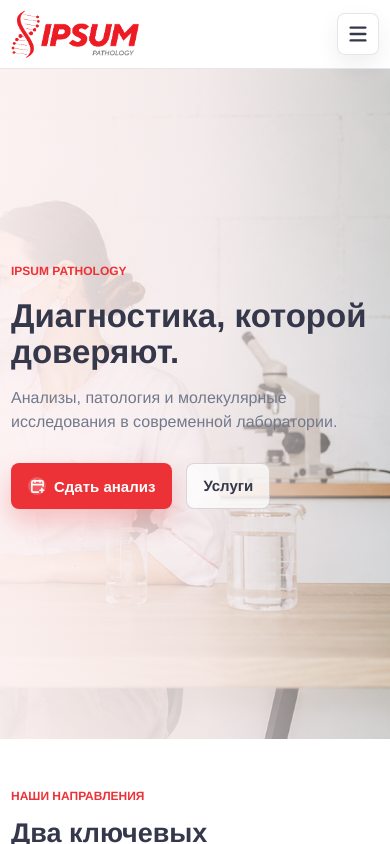
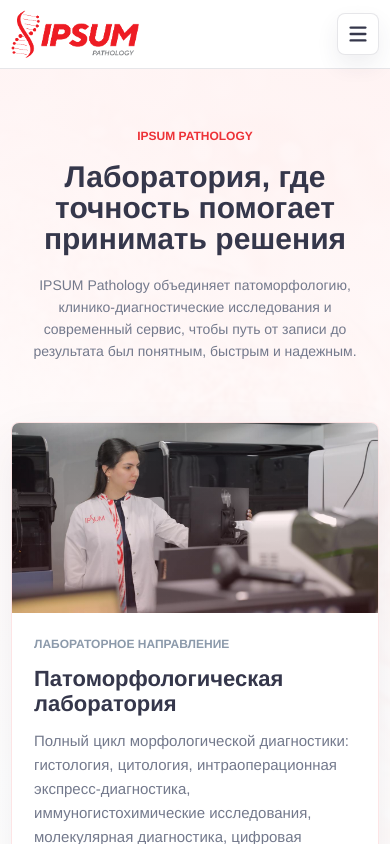
Before and after one commit to Husniddin-web/ipsum, a Next.js app: page / in a window 390 px wide. Shown: the top 844 px of the page. Built offline with nearby package versions, Linux system fonts and the light colour scheme.

Commit message:
Refactor hero section layout and styles, introducing a new direction card feature for enhanced content presentation. Update background styles and remove unused elements for improved visual consistency. Adjust padding and typography for better readability and user experience.

```diff
--- a/src/app/_components/hero-section.tsx
+++ b/src/app/_components/hero-section.tsx
@@ -1,23 +1,60 @@
-import { AppointmentDialog } from "./appointment-dialog";
+import Link from "next/link";
+import Image from "next/image";
+
+const heroDirections = [
+  {
+    title: "Патоморфологическая лаборатория",
+    text: "Полный цикл морфологической диагностики: гистология, цитология, интраоперационная экспресс-диагностика, иммуногистохимические исследования, молекулярная диагностика, цифровая патология.",
+    image: "/g-1.jpeg",
+  },
+  {
+    title: "Клинико-диагностическая лаборатория",
+    text: "Комплекс современных лабораторных исследований: общеклинические, биохимические, гематологические, коагулологические, иммунологические, бактериологические, гормональные, молекулярно-генетические исследования, онкомаркеры и другие виды лабораторной диагностики.",
+    image: "/g-2.jpeg",
+  },
+];
 
 export function HeroSection() {
   return (
     <section className="hero-section" id="home">
-      <div className="hero-bg" />
       <div className="container hero-content">
-        <div className="hero-copy" data-aos="fade-right">
-          <p className="hero-kicker">IPSUM PATHOLOGY</p>
-          <h1>Диагностика, которой доверяют.</h1>
-          <p className="hero-lead">
-            Анализы, патология и молекулярные исследования в современной
-            лаборатории.
-          </p>
-          <div className="hero-actions">
-            <AppointmentDialog label="Сдать анализ" />
-            <a className="button button-hero-secondary" href="#analysis">
-              Услуги
-            </a>
+        <div className="hero-info-card" data-aos="fade-up">
+          <div>
+            <p className="hero-kicker">IPSUM PATHOLOGY</p>
+            <h1>Лаборатория, где точность помогает принимать решения</h1>
+            <p>
+              IPSUM Pathology объединяет патоморфологию, клинико-диагностические
+              исследования и современный сервис, чтобы путь от записи до результата
+              был понятным, быстрым и надежным.
+            </p>
           </div>
+        </div>
+
+        <div className="hero-direction-grid">
+          {heroDirections.map((direction, index) => (
+            <article
+              className="hero-direction-card"
+              data-aos={index === 0 ? "fade-right" : "fade-left"}
+              data-aos-delay={100 + index * 80}
+              key={direction.title}
+            >
+              <figure>
+                <Image
+                  alt={direction.title}
+                  fill
+                  priority={index === 0}
+                  sizes="(max-width: 900px) 100vw, 50vw"
+                  src={direction.image}
+                />
+              </figure>
+              <div className="hero-direction-body">
+                <span>Лабораторное направление</span>
+                <h2>{direction.title}</h2>
+                <p>{direction.text}</p>
+                <Link href="/services">Подробнее</Link>
+              </div>
+            </article>
+          ))}
         </div>
       </div>
     </section>
--- a/src/app/globals.css
+++ b/src/app/globals.css
@@ -103,7 +103,6 @@ button {
 
 .desktop-nav,
 .header-actions,
-.hero-actions,
 .footer-bottom {
   display: flex;
   align-items: center;
@@ -291,45 +290,170 @@ button {
 
 .hero-section {
   position: relative;
-  min-height: calc(100vh - 84px);
   overflow: hidden;
-  background: var(--ipsum-soft);
-}
-
-.hero-bg {
+  background:
+    linear-gradient(
+      180deg,
+      rgba(255, 244, 244, 0.9) 0%,
+      rgba(255, 255, 255, 0.9) 48%,
+      #ffffff 100%
+    ),
+    linear-gradient(90deg, rgba(255, 255, 255, 0.9), rgba(255, 244, 244, 0.55)),
+    url("/Picture1.jpg"),
+    var(--ipsum-soft);
+  background-position: center top;
+  background-repeat: no-repeat;
+  background-size: cover;
+}
+
+.hero-content {
+  display: grid;
+  gap: 38px;
+  padding-block: 78px 92px;
+}
+
+.hero-direction-card {
+  border: 1px solid rgba(237, 50, 55, 0.13);
+  border-radius: var(--radius);
+  background: rgba(255, 255, 255, 0.88);
+  box-shadow: 0 18px 48px rgba(53, 55, 75, 0.08);
+}
+
+.hero-info-card {
+  position: relative;
+  max-width: 860px;
+  margin-inline: auto;
+  padding: 54px 24px 18px;
+  text-align: center;
+}
+
+.hero-info-card::after {
+  display: none;
+}
+
+.hero-info-card h1 {
+  max-width: 850px;
+  margin-inline: auto;
+  margin-bottom: 18px;
+  font-size: 52px;
+  line-height: 1.03;
+}
+
+.hero-info-card p:not(.hero-kicker) {
+  max-width: 720px;
+  margin-inline: auto;
+  margin-bottom: 0;
+  color: var(--muted);
+  font-size: 18px;
+  font-weight: 500;
+  line-height: 1.65;
+}
+
+.hero-info-points {
+  display: grid;
+  justify-content: stretch;
+  gap: 10px;
+  margin-top: 0;
+}
+
+.hero-info-points span {
+  border: 1px solid rgba(237, 50, 55, 0.16);
+  border-radius: 12px;
+  background: rgba(255, 255, 255, 0.78);
+  color: var(--ipsum-ink);
+  padding: 14px 16px;
+  font-size: 13px;
+  font-weight: 900;
+}
+
+.hero-direction-grid {
+  display: grid;
+  grid-template-columns: repeat(2, minmax(0, 1fr));
+  gap: 22px;
+}
+
+.hero-direction-card {
+  display: grid;
+  grid-template-rows: auto 1fr;
+  overflow: hidden;
+  min-height: 568px;
+  transition:
+    border-color 180ms ease,
+    box-shadow 180ms ease,
+    transform 180ms ease;
+}
+
+.hero-direction-card:hover {
+  border-color: rgba(237, 50, 55, 0.28);
+  box-shadow: 0 24px 58px rgba(53, 55, 75, 0.12);
+  transform: translateY(-3px);
+}
+
+.hero-direction-card figure {
+  position: relative;
+  min-height: 260px;
+  margin: 0;
+  overflow: hidden;
+}
+
+.hero-direction-card figure::after {
   position: absolute;
   inset: 0;
-  background:
-    linear-gradient(
-      90deg,
-      rgba(255, 244, 244, 0.98) 0%,
-      rgba(255, 244, 244, 0.93) 20%,
-      rgba(255, 244, 244, 0.52) 34%,
-      rgba(255, 244, 244, 0.16) 50%,
-      rgba(255, 244, 244, 0) 66%
-    ),
-    linear-gradient(
-      90deg,
-      rgba(237, 50, 55, 0.09) 0%,
-      rgba(237, 50, 55, 0.035) 30%,
-      rgba(237, 50, 55, 0) 48%
-    ),
-    url("/hero-main-1.png");
-  background-position: center right;
-  background-repeat: no-repeat;
-  background-size: auto 100%;
-}
-
-.hero-content {
-  position: relative;
+  background: linear-gradient(
+    180deg,
+    rgba(53, 55, 75, 0.02),
+    rgba(237, 50, 55, 0.12)
+  );
+  content: "";
+  pointer-events: none;
+}
+
+.hero-direction-card img {
+  object-fit: cover;
+  transition: transform 220ms ease;
+}
+
+.hero-direction-card:hover img {
+  transform: scale(1.035);
+}
+
+.hero-direction-body {
   display: flex;
-  align-items: center;
-  min-height: calc(100vh - 84px);
-  padding-block: 86px;
-}
-
-.hero-copy {
-  width: min(560px, 100%);
+  min-height: 308px;
+  flex-direction: column;
+  padding: 34px;
+}
+
+.hero-direction-body > span {
+  margin-bottom: 14px;
+  color: var(--ipsum-blue-gray);
+  font-size: 12px;
+  font-weight: 900;
+  text-transform: uppercase;
+}
+
+.hero-direction-card h2 {
+  margin-bottom: 14px;
+  font-size: 30px;
+  line-height: 1.12;
+}
+
+.hero-direction-card p {
+  color: var(--muted);
+  font-size: 15px;
+  font-weight: 500;
+  line-height: 1.6;
+}
+
+.hero-direction-card a {
+  width: fit-content;
+  margin-top: auto;
+  color: var(--ipsum-red);
+  font-weight: 900;
+}
+
+.hero-direction-card a::after {
+  content: " \2192";
 }
 
 .hero-kicker,
@@ -369,21 +493,6 @@ h2 {
 
 h3 {
   color: var(--ipsum-ink);
-}
-
-.hero-lead {
-  max-width: 500px;
-  margin-bottom: 28px;
-  color: var(--muted);
-  font-size: 18px;
-  font-weight: 500;
-  line-height: 1.55;
-}
-
-.hero-actions {
-  flex-wrap: wrap;
-  gap: 14px;
-  margin-bottom: 0;
 }
 
 .section {
@@ -1866,30 +1975,29 @@ h3 {
     grid-template-columns: 1fr;
   }
 
-  .hero-section,
   .hero-content {
-    min-height: calc(100vh - 137px);
-  }
-
-  .hero-bg {
-    background:
-      linear-gradient(
-        90deg,
-        rgba(255, 244, 244, 0.98) 0%,
-        rgba(255, 244, 244, 0.9) 32%,
-        rgba(255, 244, 244, 0.34) 58%,
-        rgba(255, 244, 244, 0) 80%
-      ),
-      linear-gradient(
-        90deg,
-        rgba(237, 50, 55, 0.08) 0%,
-        rgba(237, 50, 55, 0.03) 42%,
-        rgba(237, 50, 55, 0) 64%
-      ),
-      url("/hero-main-1.png");
-    background-position: center right;
-    background-repeat: no-repeat;
-    background-size: auto 100%;
+    padding-block: 58px 72px;
+  }
+
+  .hero-info-card {
+    padding: 42px;
+  }
+
+  .hero-info-card h1 {
+    font-size: 42px;
+  }
+
+  .hero-direction-card {
+    grid-template-columns: 1fr;
+    min-height: 0;
+  }
+
+  .hero-direction-card figure {
+    min-height: 230px;
+  }
+
+  .hero-direction-body {
+    padding: 28px;
   }
 
   h1 {
@@ -2051,35 +2159,21 @@ h3 {
     font-size: 13px;
   }
 
-  .hero-section,
   .hero-content {
-    min-height: 700px;
-  }
-
-  .hero-content {
-    align-items: center;
-    padding-top: 92px;
-    padding-bottom: 130px;
-  }
-
-  .hero-bg {
-    background:
-      linear-gradient(
-        90deg,
-        rgba(255, 244, 244, 0.94) 0%,
-        rgba(255, 244, 244, 0.78) 52%,
-        rgba(255, 244, 244, 0.28) 100%
-      ),
-      linear-gradient(
-        90deg,
-        rgba(237, 50, 55, 0.04) 0%,
-        rgba(237, 50, 55, 0.015) 52%,
-        rgba(237, 50, 55, 0) 100%
-      ),
-      url("/hero-main-1.png");
-    background-position: center right;
-    background-repeat: no-repeat;
-    background-size: cover;
+    padding-block: 44px 58px;
+  }
+
+  .hero-info-card {
+    padding: 28px;
+    text-align: center;
+  }
+
+  .hero-info-card h1 {
+    margin-inline: auto;
+  }
+
+  .hero-info-card p:not(.hero-kicker) {
+    margin-inline: auto;
   }
 
   h1 {
@@ -2096,23 +2190,28 @@ h3 {
     font-size: 21px;
   }
 
-  .hero-lead {
-    max-width: 340px;
-    font-size: 16px;
-    line-height: 1.5;
-  }
-
-  .hero-actions .button {
-    min-height: 48px;
-    padding-inline: 18px;
-    font-size: 15px;
-  }
-
   .analysis-grid,
   .direction-grid,
+  .hero-direction-grid,
   .trust-features,
   .footer-grid {
     grid-template-columns: 1fr;
+  }
+
+  .hero-direction-card figure {
+    min-height: 220px;
+  }
+
+  .hero-direction-card {
+    min-height: 0;
+  }
+
+  .hero-direction-body {
+    min-height: 0;
+  }
+
+  .hero-direction-card h2 {
+    font-size: 24px;
   }
 
   .direction-card figure {
@@ -2517,19 +2616,8 @@ h3 {
     font-size: 13px;
   }
 
-  .hero-section,
   .hero-content {
-    min-height: 670px;
-  }
-
-  .hero-content {
-    padding-top: 82px;
-    padding-bottom: 118px;
-  }
-
-  .hero-bg {
-    background-repeat: no-repeat;
-    background-size: cover;
+    padding-block: 36px 48px;
   }
 
   h1,
@@ -2546,10 +2634,33 @@ h3 {
     font-size: 12px;
   }
 
-  .hero-actions .button {
-    min-height: 46px;
-    padding-inline: 16px;
-    font-size: 15px;
+  .hero-info-card {
+    padding: 22px;
+  }
+
+  .hero-info-card h1 {
+    font-size: 30px;
+  }
+
+  .hero-info-card p:not(.hero-kicker) {
+    font-size: 14px;
+    line-height: 1.58;
+  }
+
+  .hero-info-points span {
+    font-size: 12px;
+  }
+
+  .hero-direction-body {
+    padding: 22px;
+  }
+
+  .hero-direction-card figure {
+    min-height: 190px;
+  }
+
+  .hero-direction-card h2 {
+    font-size: 22px;
   }
 
   .section {
--- a/src/app/page.tsx
+++ b/src/app/page.tsx
@@ -1,4 +1,3 @@
-import { AnalysisSection } from "./_components/analysis-section";
 import { GallerySection } from "./_components/gallery-section";
 import { HeroSection } from "./_components/hero-section";
 import { ProcessSection } from "./_components/process-section";
@@ -12,7 +11,6 @@ export default function Home() {
       <SiteHeader />
       <main>
         <HeroSection />
-        <AnalysisSection />
         <TrustSection />
         <ProcessSection />
         <GallerySection />
```
Also changed, not shown: 1 other file (tests, documents, lock files or other folders).
